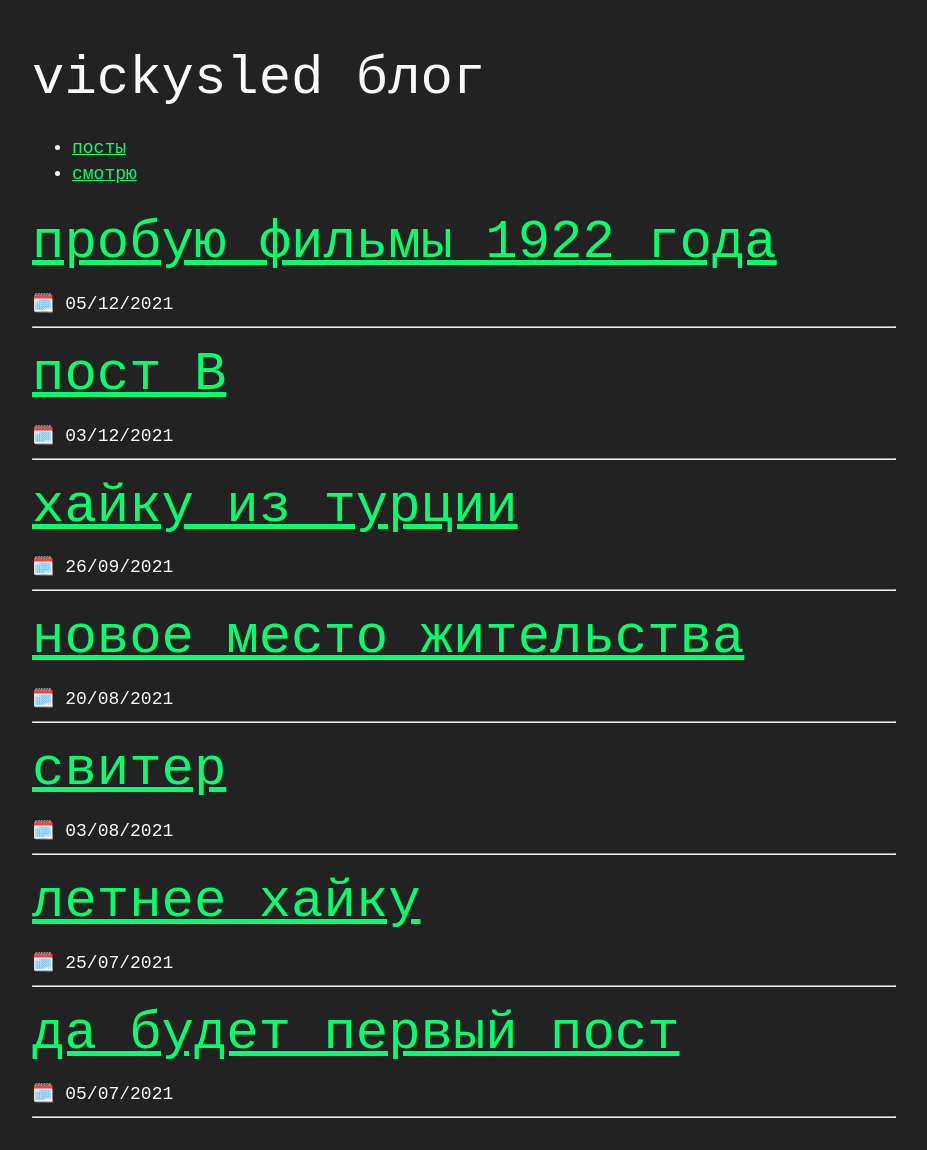
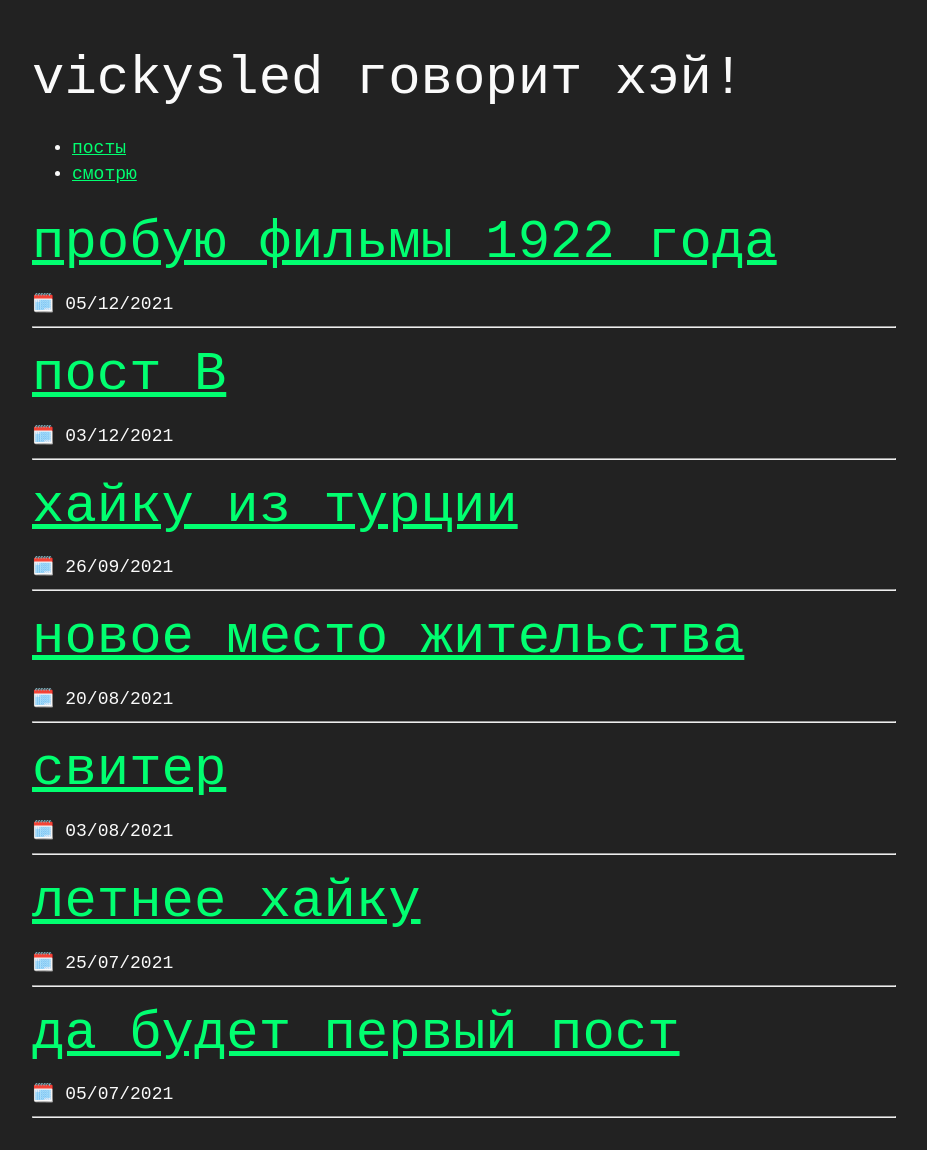
Before and after one commit to vickysled/vickysled.github.io, a Jekyll site: the page built from index.markdown, in a window 1280 px wide. Shown: the whole page, without its empty margins (176-1103 px from the left). Built offline with Jekyll 4.4.1, drawn with Linux system fonts in a browser that asks for light colours.

Commit message:
Update header.html

```diff
--- a/_includes/header.html
+++ b/_includes/header.html
@@ -1,5 +1,5 @@
 <header>
-  <h1>vickysled блог</h1>
+  <h1>vickysled говорит хэй!</h1>
 <nav>
   <ul>
     <li><a href="{{ site.baseurl }}/">посты</a></li>
```
